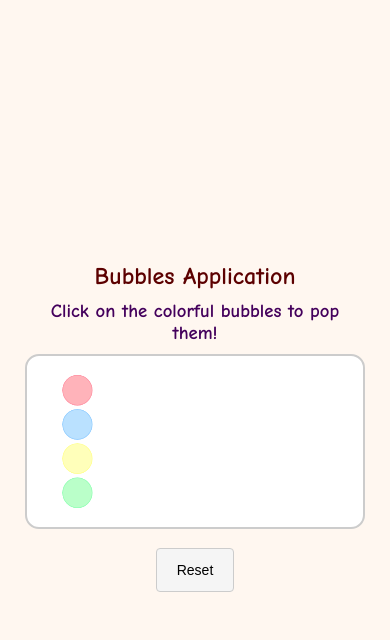
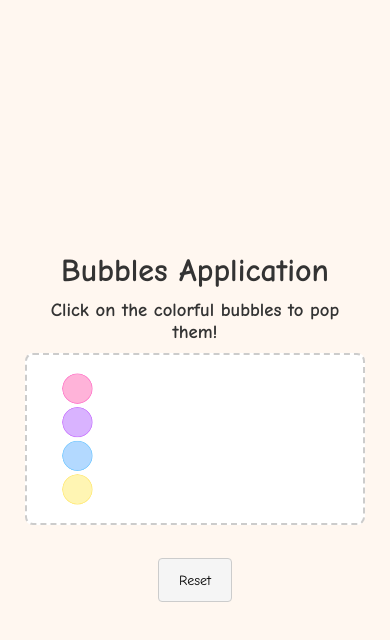
Before and after one commit to lakshu2702/bubbles_app, a plain HTML site: page index.html in a window 390 px wide. Both pictures are taken after a click on the element 195 px from the left and 441 px from the top of the page. Drawn offline with Linux system fonts and the light colour scheme.

Commit message:
Enhance canvas element with border styling and simplify canvas setup for better performance

```diff
--- a/index.html
+++ b/index.html
@@ -25,7 +25,7 @@
             width: 100%;
             padding: 0 10px;
         }
-        h2, h3{
+        h1, h3{
             color: #333;
             font-weight: bold;
             margin: 10px 0;
@@ -33,10 +33,12 @@
 
         canvas{
             border: 2px solid #ccc;
+            border-style: dashed;
             background-color: #ffffff;
-            border-radius: 14px;
+            border-radius: 8px;
             max-width: 100%;
             height: auto;
+            display: block;
             margin: 0 auto;
         }
         button{
@@ -48,17 +50,17 @@
             background-color: #f5f5f5;
             cursor: pointer;
             min-height: 44px;
+            font-family: inherit;
         }
         button:hover{
             background-color: #e6e6e6;
-
         }
     </style>
 </head>
 <body>
     <div class="container">
-        <h2 style="color: #5c0000;">Bubbles Application</h2>
-        <h3 style="color: #44005c;">Click on the colorful bubbles to pop them!</h3>
+        <h1>Bubbles Application</h1>
+        <h3>Click on the colorful bubbles to pop them!</h3>
         <canvas id="bubblesCanvas" width="800" height="400"></canvas>
         <br>
         <button onclick="resetCanvas()">Reset</button>
--- a/index.js
+++ b/index.js
@@ -1,190 +1,157 @@
-// Canvas setup with responsive scaling
 const canvas = document.getElementById('bubblesCanvas');
 const ctx = canvas.getContext('2d');
 
-// Set up canvas for high DPI displays
-function setupCanvas() {
-    const rect = canvas.getBoundingClientRect();
-    const dpr = window.devicePixelRatio || 1;
+canvas.width = 800;
+canvas.height = 400;
 
-    canvas.width = 800 * dpr;
-    canvas.height = 400 * dpr;
+const bubbleColors = ['#ffb3d9', '#d9b3ff', '#b3d9ff', '#fff5b3'];
+const bubbleBorders = ['#ff80cc', '#cc80ff', '#80ccff', '#ffeb80'];
 
-    canvas.style.width = Math.min(800, window.innerWidth - 40) + 'px';
-    canvas.style.height = Math.min(400, (window.innerWidth - 40) * 0.5) + 'px';
-
-    ctx.scale(dpr, dpr);
-}
-
-// Calculate scale factor for responsive positioning
-function getScaleFactor() {
-    const displayWidth = parseFloat(canvas.style.width) || 800;
-    return displayWidth / 800;
-}
-
-setupCanvas();
-
-// Soft pastel bubble colors
-const colors = ['#ffb3ba', '#bae1ff', '#ffffba', '#baffc9'];
-const borderColors = ['#ff9aaa', '#9ad1ff', '#ffff9a', '#9affb9'];
-
-// Four bigger circles with more spacing
-const circles = [
-    { x: 120, y: 80, radius: 35, color: colors[0], borderColor: borderColors[0], hit: false },
-    { x: 120, y: 160, radius: 35, color: colors[1], borderColor: borderColors[1], hit: false },
-    { x: 120, y: 240, radius: 35, color: colors[2], borderColor: borderColors[2], hit: false },
-    { x: 120, y: 320, radius: 35, color: colors[3], borderColor: borderColors[3], hit: false }
+const bubbles = [
+    { x: 120, y: 80, size: 35, color: bubbleColors[0], border: bubbleBorders[0], popped: false },
+    { x: 120, y: 160, size: 35, color: bubbleColors[1], border: bubbleBorders[1], popped: false },
+    { x: 120, y: 240, size: 35, color: bubbleColors[2], border: bubbleBorders[2], popped: false },
+    { x: 120, y: 320, size: 35, color: bubbleColors[3], border: bubbleBorders[3], popped: false }
 ];
 
-// Simple arrows on the right side
 const arrows = [
-    { startX: 650, startY: 80, currentX: 650, active: false },
-    { startX: 650, startY: 160, currentX: 650, active: false },
-    { startX: 650, startY: 240, currentX: 650, active: false },
-    { startX: 650, startY: 320, currentX: 650, active: false }
+    { startX: 650, y: 80, currentX: 650, moving: false },
+    { startX: 650, y: 160, currentX: 650, moving: false },
+    { startX: 650, y: 240, currentX: 650, moving: false },
+    { startX: 650, y: 320, currentX: 650, moving: false }
 ];
 
-let hoverIndex = -1;
+let hoveredBubble = -1;
 
-// Draw circles and arrows
-function draw() {
+function drawEverything() {
     ctx.clearRect(0, 0, canvas.width, canvas.height);
 
-    // Draw circles with borders
-    circles.forEach((circle, index) => {
+    for (let i = 0; i < bubbles.length; i++) {
+        const bubble = bubbles[i];
+
         ctx.beginPath();
-        ctx.arc(circle.x, circle.y, circle.radius, 0, Math.PI * 2);
-        ctx.fillStyle = circle.hit ? '#d3d3d3' : circle.color;
+        ctx.arc(bubble.x, bubble.y, bubble.size, 0, Math.PI * 2);
+
+        if (bubble.popped) {
+            ctx.fillStyle = '#999999';
+        } else {
+            ctx.fillStyle = bubble.color;
+        }
         ctx.fill();
 
-        // Add border
-        ctx.strokeStyle = circle.hit ? '#aaa' : circle.borderColor;
-        ctx.lineWidth = 2;
-        ctx.stroke();
-
-        // Simple hover outline
-        if (hoverIndex === index && !circle.hit) {
-            ctx.strokeStyle = '#666';
-            ctx.lineWidth = 3;
+        if (!bubble.popped) {
+            ctx.strokeStyle = bubble.border;
+            ctx.lineWidth = 2;
             ctx.stroke();
         }
 
-        ctx.closePath();
-    });
-
-    // Draw minimal arrows
-    arrows.forEach((arrow) => {
-        if (arrow.active) {
-            ctx.beginPath();
-            ctx.moveTo(arrow.currentX, arrow.startY);
-            ctx.lineTo(arrow.currentX - 8, arrow.startY - 4);
-            ctx.lineTo(arrow.currentX - 8, arrow.startY + 4);
-            ctx.closePath();
-            ctx.fillStyle = '#555';
+        if (hoveredBubble === i && !bubble.popped) {
+            ctx.fillStyle = bubble.border;
             ctx.fill();
         }
-    });
-}
+    }
 
-// Move arrows towards circles
-function animate() {
-    let animating = false;
+    for (let i = 0; i < arrows.length; i++) {
+        const arrow = arrows[i];
 
-    arrows.forEach((arrow, index) => {
-        if (arrow.active) {
-            if (arrow.currentX > circles[index].x + circles[index].radius) {
-                arrow.currentX -= 3;
-                animating = true;
-            } else {
-                // Arrow hits circle
-                circles[index].hit = true;
-                arrow.active = false;
-            }
+        if (arrow.moving) {
+            ctx.beginPath();
+            ctx.moveTo(arrow.currentX, arrow.y);
+            ctx.lineTo(arrow.currentX - 25, arrow.y);
+            ctx.strokeStyle = '#333';
+            ctx.lineWidth = 3;
+            ctx.stroke();
+
+            ctx.beginPath();
+            ctx.moveTo(arrow.currentX - 25, arrow.y);
+            ctx.lineTo(arrow.currentX - 15, arrow.y - 8);
+            ctx.lineTo(arrow.currentX - 15, arrow.y + 8);
+            ctx.fillStyle = '#333';
+            ctx.fill();
         }
-    });
-
-    draw();
-
-    if (animating) {
-        requestAnimationFrame(animate);
     }
 }
 
-// Get mouse/touch coordinates relative to canvas
-function getEventCoordinates(e) {
+function moveArrows() {
+    let somethingIsMoving = false;
+
+    for (let i = 0; i < arrows.length; i++) {
+        const arrow = arrows[i];
+        const bubble = bubbles[i];
+
+        if (arrow.moving) {
+            if (arrow.currentX > bubble.x + bubble.size + 10) {
+                arrow.currentX -= 3;
+                somethingIsMoving = true;
+            } else {
+                bubble.popped = true;
+                arrow.moving = false;
+            }
+        }
+    }
+
+    drawEverything();
+
+    if (somethingIsMoving) {
+        requestAnimationFrame(moveArrows);
+    }
+}
+
+function getMousePosition(event) {
     const rect = canvas.getBoundingClientRect();
     const scaleX = 800 / rect.width;
     const scaleY = 400 / rect.height;
 
-    let clientX, clientY;
-    if (e.touches && e.touches[0]) {
-        clientX = e.touches[0].clientX;
-        clientY = e.touches[0].clientY;
-    } else {
-        clientX = e.clientX;
-        clientY = e.clientY;
-    }
-
     return {
-        x: (clientX - rect.left) * scaleX,
-        y: (clientY - rect.top) * scaleY
+        x: (event.clientX - rect.left) * scaleX,
+        y: (event.clientY - rect.top) * scaleY
     };
 }
 
-// Mouse hover effect
-canvas.addEventListener('mousemove', function(e) {
-    const coords = getEventCoordinates(e);
+canvas.addEventListener('mousemove', function(event) {
+    const mousePos = getMousePosition(event);
+    hoveredBubble = -1;
 
-    hoverIndex = -1;
+    for (let i = 0; i < bubbles.length; i++) {
+        const bubble = bubbles[i];
+        const distance = Math.sqrt((mousePos.x - bubble.x) ** 2 + (mousePos.y - bubble.y) ** 2);
 
-    circles.forEach((circle, index) => {
-        const distance = Math.sqrt((coords.x - circle.x) ** 2 + (coords.y - circle.y) ** 2);
-        if (distance < circle.radius && !circle.hit) {
-            hoverIndex = index;
+        if (distance < bubble.size && !bubble.popped) {
+            hoveredBubble = i;
         }
-    });
+    }
 
-    draw();
+    drawEverything();
 });
 
-// Click/touch to shoot arrow
-function handleClick(e) {
-    e.preventDefault();
-    const coords = getEventCoordinates(e);
+canvas.addEventListener('click', function(event) {
+    const mousePos = getMousePosition(event);
 
-    circles.forEach((circle, index) => {
-        const distance = Math.sqrt((coords.x - circle.x) ** 2 + (coords.y - circle.y) ** 2);
-        if (distance < circle.radius && !circle.hit && !arrows[index].active) {
-            arrows[index].active = true;
-            animate();
+    for (let i = 0; i < bubbles.length; i++) {
+        const bubble = bubbles[i];
+        const arrow = arrows[i];
+        const distance = Math.sqrt((mousePos.x - bubble.x) ** 2 + (mousePos.y - bubble.y) ** 2);
+
+        if (distance < bubble.size && !bubble.popped && !arrow.moving) {
+            arrow.moving = true;
+            moveArrows();
         }
-    });
+    }
+});
+
+function resetCanvas() {
+    for (let i = 0; i < bubbles.length; i++) {
+        bubbles[i].popped = false;
+    }
+
+    for (let i = 0; i < arrows.length; i++) {
+        arrows[i].currentX = arrows[i].startX;
+        arrows[i].moving = false;
+    }
+
+    hoveredBubble = -1;
+
+    drawEverything();
 }
 
-canvas.addEventListener('click', handleClick);
-canvas.addEventListener('touchstart', handleClick);
-
-// Prevent scrolling on touch
-canvas.addEventListener('touchmove', function(e) {
-    e.preventDefault();
-}, { passive: false });
-
-// Reset everything
-function resetCanvas() {
-    circles.forEach(circle => circle.hit = false);
-    arrows.forEach(arrow => {
-        arrow.currentX = arrow.startX;
-        arrow.active = false;
-    });
-    hoverIndex = -1;
-    draw();
-}
-
-// Handle window resize
-window.addEventListener('resize', function() {
-    setupCanvas();
-    draw();
-});
-
-// Initialize
-draw();
+drawEverything();
```
